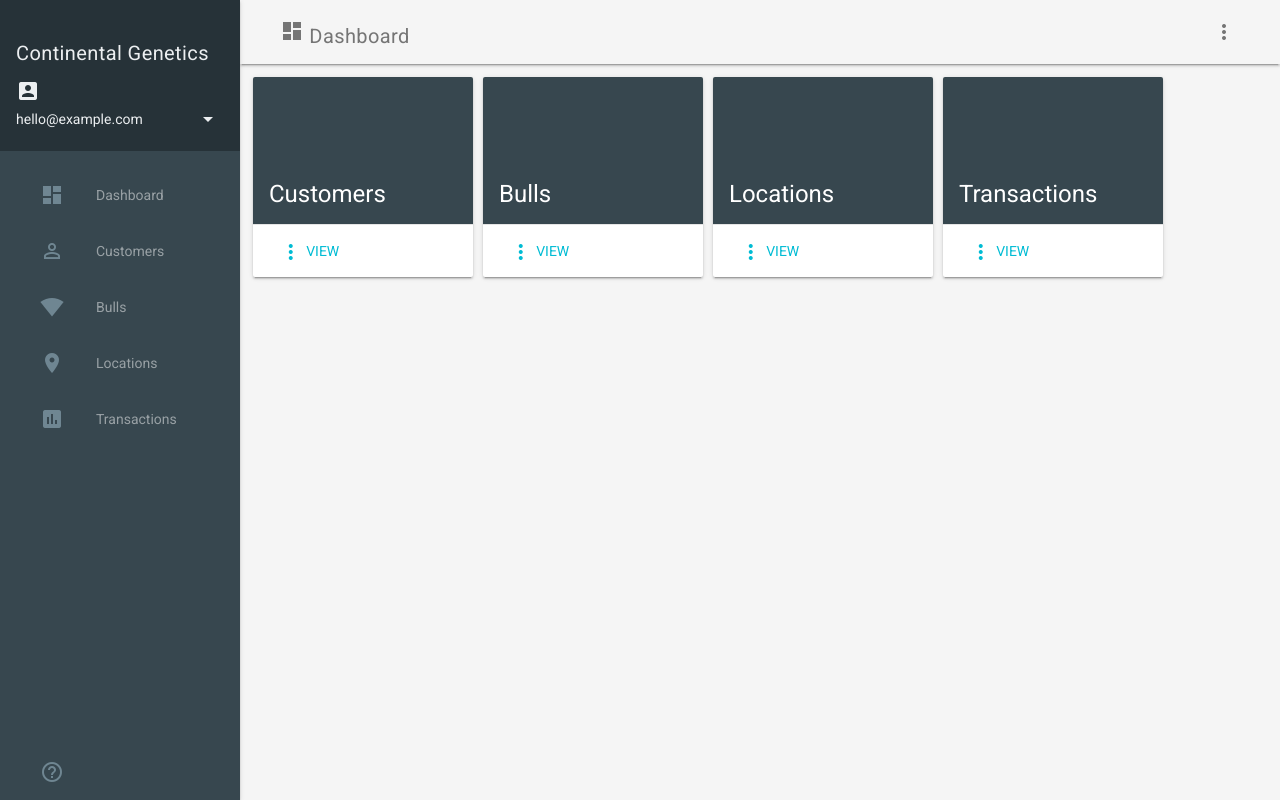
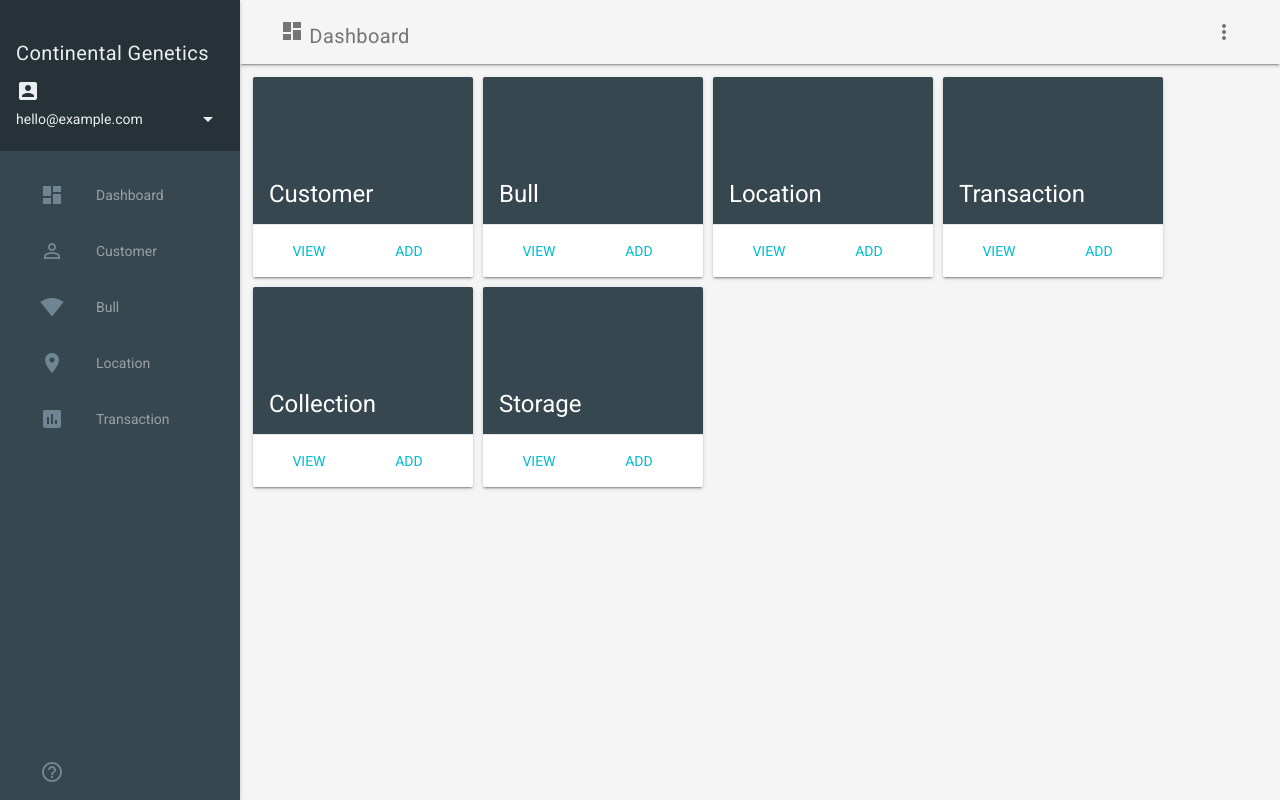
Before and after one commit to nicholehayes/genex-project, a PHP site: page / in a window 1280 px wide. Run offline with PHP 8.4, Linux system fonts and the light colour scheme; some libraries are stand-ins or nearby versions.

Commit message:
added collection and storage

```diff
--- a/dev/index.php
+++ b/dev/index.php
@@ -122,10 +122,10 @@
         </header>
         <nav class="demo-navigation mdl-navigation mdl-color--blue-grey-800">
             <a class="mdl-navigation__link" href=""><i class="mdl-color-text--blue-grey-400 material-icons" role="presentation">dashboard</i>Dashboard</a>
-            <a class="mdl-navigation__link" href=""><i class="mdl-color-text--blue-grey-400 material-icons" role="presentation">perm_identity</i>Customers</a>
-            <a class="mdl-navigation__link" href=""><i class="mdl-color-text--blue-grey-400 material-icons" role="presentation">network_wifi</i>Bulls</a>
-            <a class="mdl-navigation__link" href=""><i class="mdl-color-text--blue-grey-400 material-icons" role="presentation">location_on</i>Locations</a>
-            <a class="mdl-navigation__link" href=""><i class="mdl-color-text--blue-grey-400 material-icons" role="presentation">assessment</i>Transactions</a>
+            <a class="mdl-navigation__link" href=""><i class="mdl-color-text--blue-grey-400 material-icons" role="presentation">perm_identity</i>Customer</a>
+            <a class="mdl-navigation__link" href=""><i class="mdl-color-text--blue-grey-400 material-icons" role="presentation">network_wifi</i>Bull</a>
+            <a class="mdl-navigation__link" href=""><i class="mdl-color-text--blue-grey-400 material-icons" role="presentation">location_on</i>Location</a>
+            <a class="mdl-navigation__link" href=""><i class="mdl-color-text--blue-grey-400 material-icons" role="presentation">assessment</i>Transaction</a>
             <div class="mdl-layout-spacer"></div>
             <a class="mdl-navigation__link" href=""><i class="mdl-color-text--blue-grey-400 material-icons" role="presentation">help_outline</i><span class="visuallyhidden">Help</span></a>
         </nav>
@@ -135,48 +135,90 @@
 
             <div class="demo-card-square mdl-card mdl-shadow--2dp ">
                 <div class="mdl-card__title mdl-card--expand mdl-color--blue-grey-800">
-                    <h2 class="mdl-card__title-text">Customers</h2>
+                    <h2 class="mdl-card__title-text">Customer</h2>
                 </div>
 
                 <div class="mdl-card__actions mdl-card--border">
-                    <a class="mdl-button mdl-button--colored mdl-js-button mdl-js-ripple-effect"><i class="material-icons">more_vert</i>
+                    <a class="mdl-button mdl-button--colored mdl-js-button mdl-js-ripple-effect">
                         View
+                    </a>
+                    <a class="mdl-button mdl-button--colored mdl-js-button mdl-js-ripple-effect" href="new-customer.html">
+                        Add
                     </a>
                 </div>
             </div>
 
             <div class="demo-card-square mdl-card mdl-shadow--2dp">
                 <div class="mdl-card__title mdl-card--expand mdl-color--blue-grey-800">
-                    <h2 class="mdl-card__title-text">Bulls</h2>
+                    <h2 class="mdl-card__title-text">Bull</h2>
                 </div>
 
                 <div class="mdl-card__actions mdl-card--border">
-                    <a class="mdl-button mdl-button--colored mdl-js-button mdl-js-ripple-effect"><i class="material-icons">more_vert</i>
+                    <a class="mdl-button mdl-button--colored mdl-js-button mdl-js-ripple-effect">
                         View
+                    </a>
+                    <a class="mdl-button mdl-button--colored mdl-js-button mdl-js-ripple-effect" href="new-bull.html">
+                        Add
                     </a>
                 </div>
             </div>
 
             <div class="demo-card-square mdl-card mdl-shadow--2dp">
                 <div class="mdl-card__title mdl-card--expand mdl-color--blue-grey-800">
-                    <h2 class="mdl-card__title-text">Locations</h2>
+                    <h2 class="mdl-card__title-text">Location</h2>
                 </div>
 
                 <div class="mdl-card__actions mdl-card--border">
-                    <a class="mdl-button mdl-button--colored mdl-js-button mdl-js-ripple-effect"><i class="material-icons">more_vert</i>
+                    <a class="mdl-button mdl-button--colored mdl-js-button mdl-js-ripple-effect">
                         View
+                    </a>
+                    <a class="mdl-button mdl-button--colored mdl-js-button mdl-js-ripple-effect">
+                        Add
                     </a>
                 </div>
             </div>
 
             <div class="demo-card-square mdl-card mdl-shadow--2dp">
                 <div class="mdl-card__title mdl-card--expand mdl-color--blue-grey-800">
-                    <h2 class="mdl-card__title-text">Transactions</h2>
+                    <h2 class="mdl-card__title-text">Transaction</h2>
                 </div>
 
                 <div class="mdl-card__actions mdl-card--border">
-                    <a class="mdl-button mdl-button--colored mdl-js-button mdl-js-ripple-effect"><i class="material-icons">more_vert</i>
+                    <a class="mdl-button mdl-button--colored mdl-js-button mdl-js-ripple-effect">
                         View
+                    </a>
+                    <a class="mdl-button mdl-button--colored mdl-js-button mdl-js-ripple-effect">
+                        Add
+                    </a>
+                </div>
+            </div>
+
+            <div class="demo-card-square mdl-card mdl-shadow--2dp">
+                <div class="mdl-card__title mdl-card--expand mdl-color--blue-grey-800">
+                    <h2 class="mdl-card__title-text">Collection</h2>
+                </div>
+
+                <div class="mdl-card__actions mdl-card--border">
+                    <a class="mdl-button mdl-button--colored mdl-js-button mdl-js-ripple-effect">
+                        View
+                    </a>
+                    <a class="mdl-button mdl-button--colored mdl-js-button mdl-js-ripple-effect">
+                        Add
+                    </a>
+                </div>
+            </div>
+
+            <div class="demo-card-square mdl-card mdl-shadow--2dp">
+                <div class="mdl-card__title mdl-card--expand mdl-color--blue-grey-800">
+                    <h2 class="mdl-card__title-text">Storage</h2>
+                </div>
+
+                <div class="mdl-card__actions mdl-card--border">
+                    <a class="mdl-button mdl-button--colored mdl-js-button mdl-js-ripple-effect">
+                        View
+                    </a>
+                    <a class="mdl-button mdl-button--colored mdl-js-button mdl-js-ripple-effect">
+                        Add
                     </a>
                 </div>
             </div>
```
